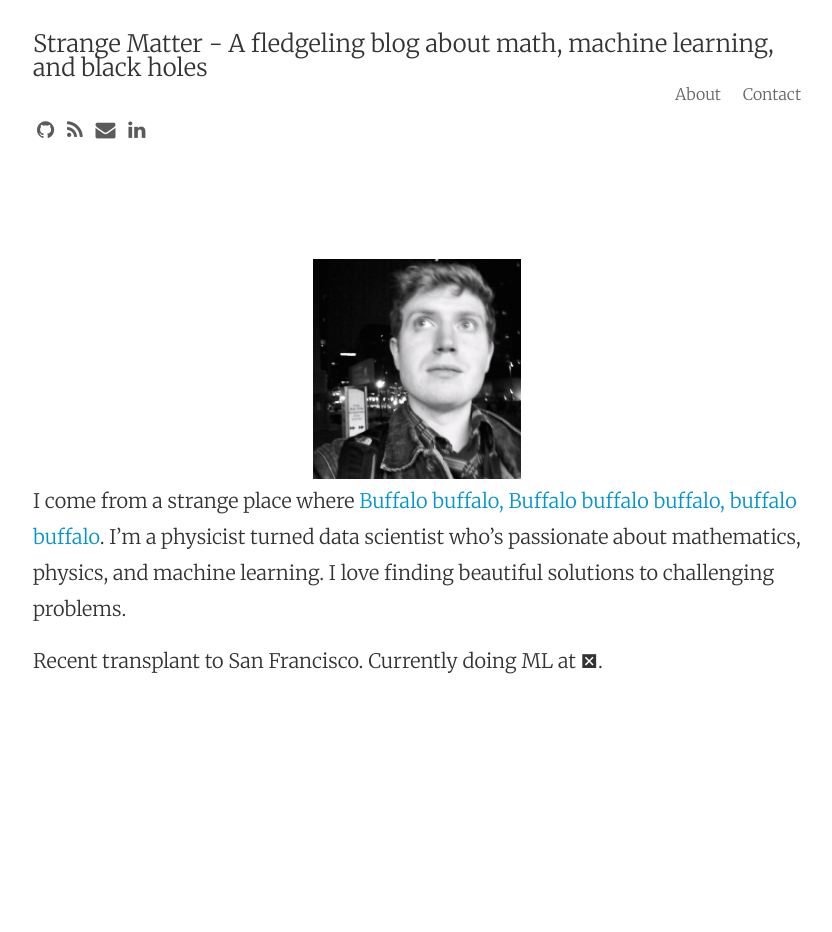
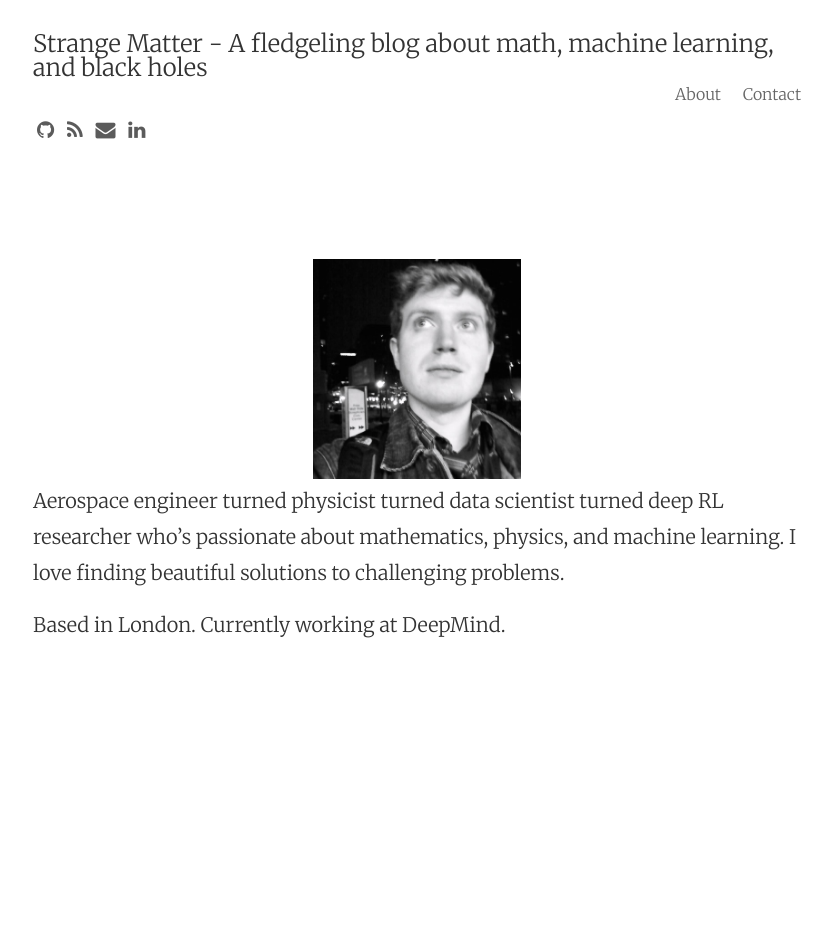
Before and after one commit to steveKapturowski/steveKapturowski.github.io, a Jekyll site: the page built from about.md, in a window 1280 px wide. Shown: the whole page, without its empty margins (223-1055 px from the left). Built offline with Jekyll 4.4.1, drawn with Linux system fonts in a browser that asks for light colours; nearby versions of some CDN libraries.

Commit message:
Update About section

```diff
--- a/about.md
+++ b/about.md
@@ -7,6 +7,6 @@ permalink: /about/
 	<img src="/images/me.png" height="220" width="200">
 </center>
 
-I come from a strange place where [Buffalo buffalo, Buffalo buffalo buffalo, buffalo buffalo](http://en.wikipedia.org/wiki/Buffalo_buffalo_Buffalo_buffalo_buffalo_buffalo_Buffalo_buffalo). I'm a physicist turned data scientist who's passionate about mathematics, physics, and machine learning. I love finding beautiful solutions to challenging problems.
+Aerospace engineer turned physicist turned data scientist turned deep RL researcher who’s passionate about mathematics, physics, and machine learning. I love finding beautiful solutions to challenging problems.
 
-Recent transplant to San Francisco. Currently doing ML at .
+Based in London. Currently working at DeepMind.
```
Also changed, not shown: 1 other file.
